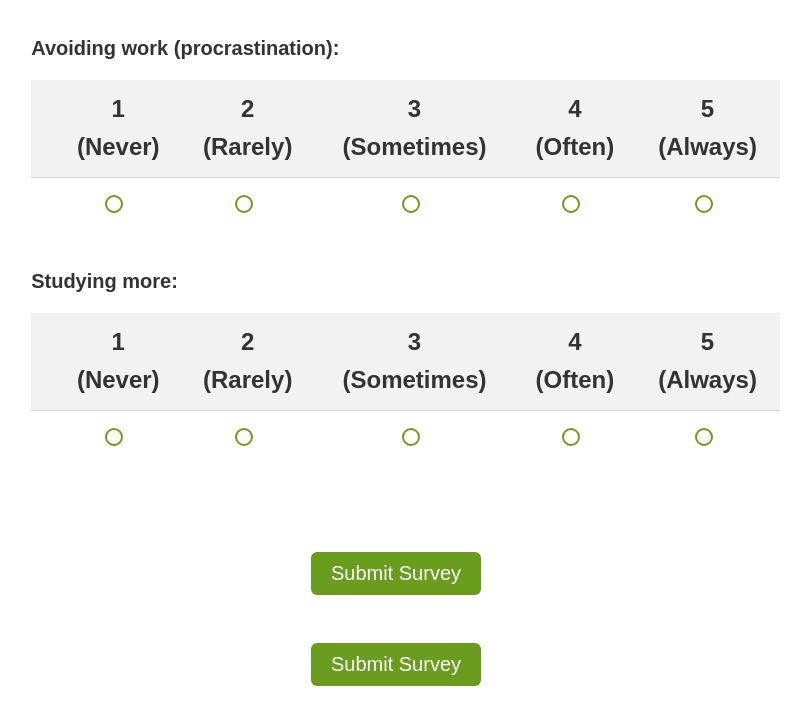
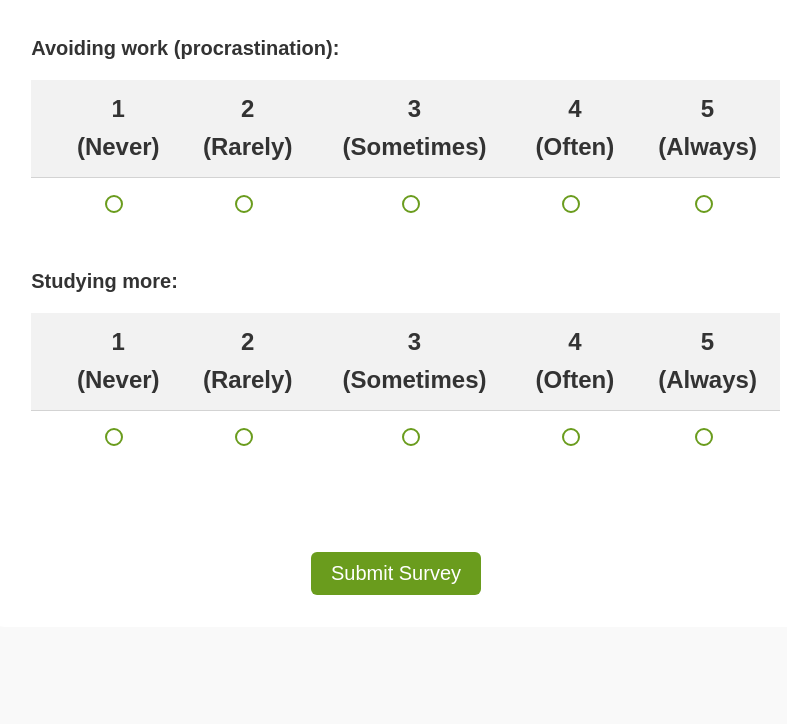
Before and after one commit to BeHoneyBee/Driven-or-Drained, a plain HTML site: page index.html in a window 1280 px wide. Shown: the part 4606-5330 px from the top of the page, without its empty margins (244-1031 px from the left). After the commit the page ends 5249 px from the top, so only its background shows below. Drawn offline with Linux system fonts and the light colour scheme; some packages are replaced by stand-ins of ours; a script that the page names is missing.

Commit message:
Update index.html

```diff
--- a/index.html
+++ b/index.html
@@ -317,9 +317,6 @@
           </ul>
          <br>
          <button type="submit">Submit Survey</button>
-        <section>
-          <button type="submit">Submit Survey</button>
-        </section>
       </form>
     </div>
 
```
